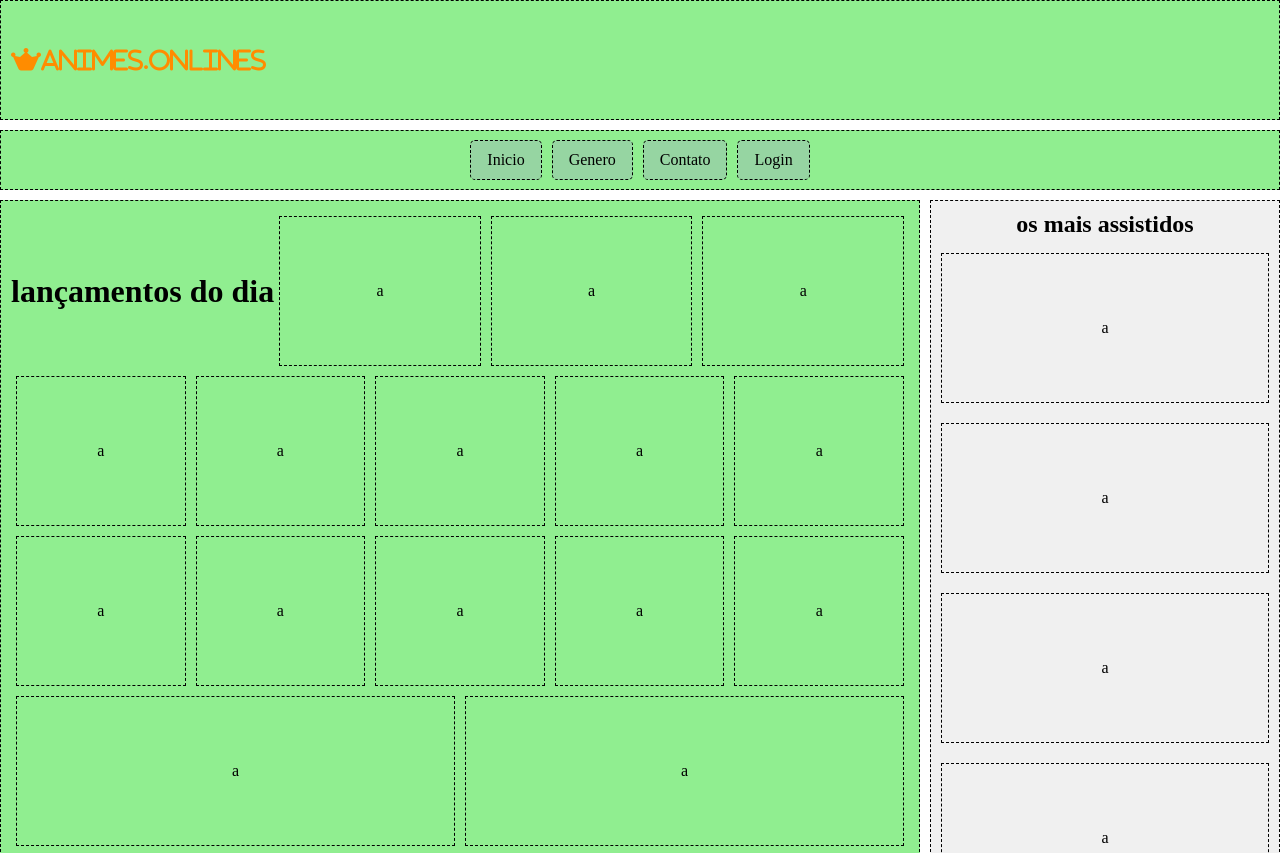
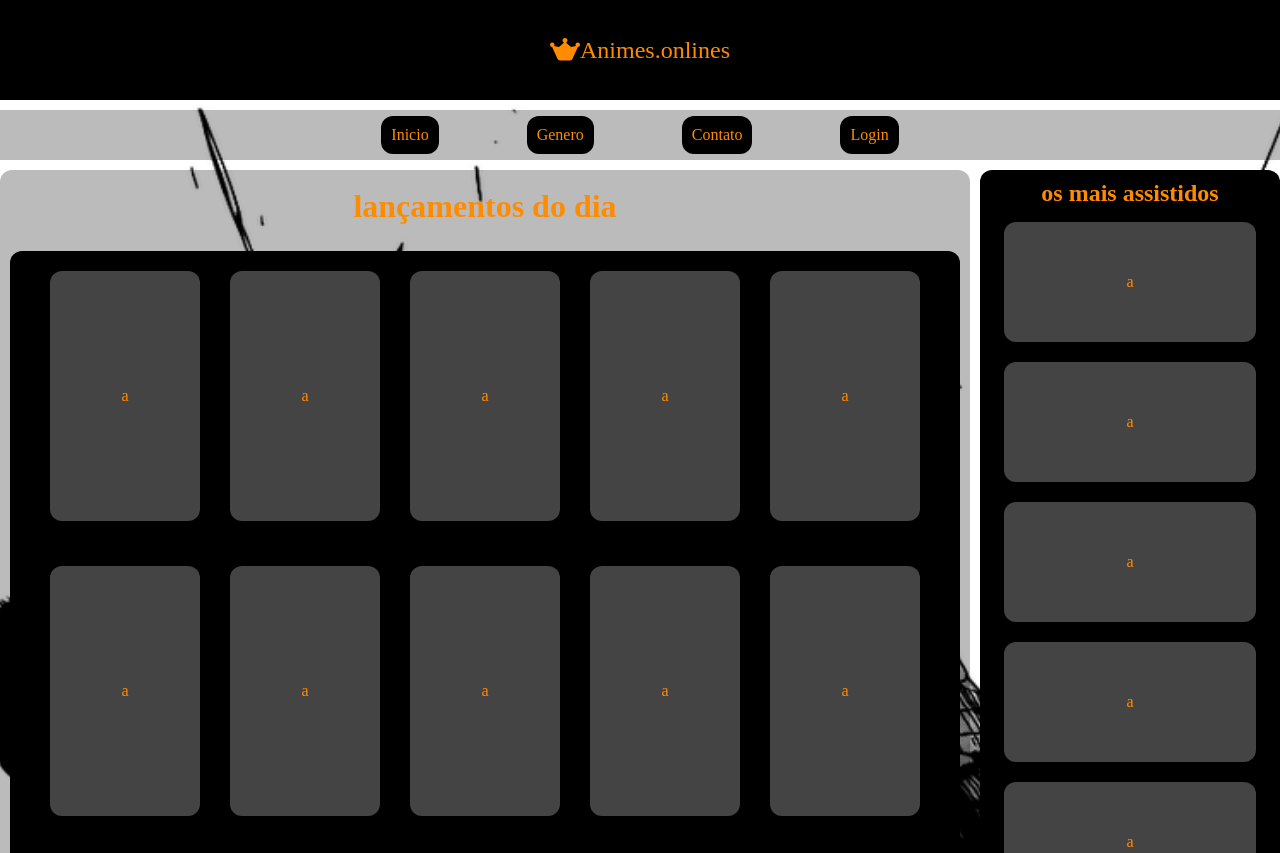
Before and after one commit to ViniciusPacheco67/site-de-animes, a plain HTML site: page index.html in a window 1280 px wide. Shown: the top 853 px of the page. Drawn offline with Linux system fonts and the light colour scheme; a web font is replaced by a local one.

Commit message:
60% do caminho

```diff
--- a/estilo/style.css
+++ b/estilo/style.css
@@ -4,102 +4,177 @@
     box-sizing: border-box;
 }
 
+
 .container {
-    width: 100vw;
-    height: 100vh;
+    width: 100%;
+    height: 100%;
     display: grid;
-    grid-template-rows: 120px 60px 1fr 100px;
-    grid-template-columns: 1fr 350px;
+    grid-template-rows: 100px 50px 1fr 240px;
+    grid-template-columns: 1fr 300px;
     gap: 10px;
+    background: url(../fotos/pjkpojk_7zfb.png);
+    background-position: center;
+    background-repeat: no-repeat;
+    background-size: cover;
+
+    transition: width 0.7s ease, height 0.7s ease;
 }
 
 .caixa {
     display: flex;
-    background-color: lightgreen;
-    border: 1px dashed black;
     padding: 10px;
     align-items: center;
-    justify-content: space-between;
+    justify-content: center;
+
+    transition: width 0.7s ease, height 0.7s ease;
 }
 
 #topo {
+    background-color: rgb(0, 0, 0);
     grid-area: 1 / 1 / 2 / -1;
     font-size: 24px;
-    color: darkorange;
+    color: #ff8c00;
     display: flex;
     align-items: center;
+    cursor: pointer;
+
+    transition: width 0.7s ease, height 0.7s ease;
 }
 #menu {
+    background-color: rgba(0, 0, 0, 0.267);
     grid-area: 2 / 1 / 3 / -1;
     display: flex;
     justify-content: center;
     align-items: center;
+    cursor: pointer;
+
+    transition: width 0.7s ease, height 0.7s ease;
 }
 
 .menu {
     display: flex;
-    gap: 10px;
+    gap: 48px;
+    width: 100%;
+    justify-content: center;
 }
 .menu a {
-    background-color: rgba(158, 183, 184, 0.438);
+    background-color: rgb(0, 0, 0);
     text-decoration: none;
-    color: black;
-    padding: 10px 16px;
-    border: 1px dashed black;
-    border-radius: 5px;
+    color: #ff8c00;;
+    padding: 10px;
+    margin: 0px 20px;
+    border-radius: 12px;
     display: flex;
     align-items: center;
-    justify-content: center;
+
+    transition: width 0.7s ease, height 0.7s ease;
+}
+
+.menu a:hover {
+    background-color: #ff8c00;
+    color: rgb(0, 0, 0);
+
 }
 
 #principal {
+    background-color: rgba(0, 0, 0, 0.267);
     grid-area: 3 / 1 / 4 / 2;
+    grid-template-columns: repeat(5, 1fr);
     display: flex;
     flex-wrap: wrap;
     align-items: center;
+    justify-content: center;
+    cursor: pointer;
+    border-radius: 12px;
+
+    transition: width 0.7s ease, height 0.7s ease;
+}
+
+#principal h1 {
+    color: #ff8c00;
+}
+
+#listagem {
+    height: 95%;
+    width: 100%;
+    background-color: rgb(0, 0, 0);
+    display: flex;
+    flex-wrap: wrap;
+    gap: 20px;
+    margin-top: 10px;
+    border-radius: 12px;
+    align-content: flex-start;
     justify-content: center;
     transition: width 0.7s ease, height 0.7s ease;
 }
 
 .list {
+    background-color: rgba(255, 255, 255, 0.267);
     display: flex;
-    border: 1px dashed black;
-    padding: 10px;
     margin: 5px;
+    color: #ff8c00;
+    margin-top: 20px;
+    border-radius: 12px;
     align-items: center;
+    align-content: flex-start;
     justify-content: center;
-    flex: 1 1 150px; /* torna o item flexível */
-    min-width: 150px;
-    min-height: 150px;
+    flex-grow: 0; /* torna o item flexível */
+    flex-shrink: 1;
+    height: 250px;
+    width: 150px;
+
+    transition: width 0.7s ease, height 0.7s ease;
+}
+
+.list:hover {
+    background-color: rgba(240, 248, 255, 0.452);
+    color: black;
 }
 
 #secundario {
+    background-color: rgb(0, 0, 0);
     grid-area: 3 / 2 / 4 / 3;
     display: flex;
     flex-direction: column;
     gap: 10px;
     padding: 10px;
-    background-color: #f0f0f0;
-    border: 1px dashed black;
+    border-radius: 12px;
     align-items: center;
     justify-content: flex-start;
     overflow-y: auto;
+
+    transition: width 0.7s ease, height 0.7s ease;
+}
+
+#secundario h1 {
+    color: #ff8c00;
 }
 
 .secund {
+    background-color: rgba(255, 255, 255, 0.267);
+    color: #ff8c00;
     display: flex;
-    border: 1px dashed black;
     padding: 10px;
     margin: 5px;
+    border-radius: 12px;
     flex-direction: column;
     align-items: center;
     justify-content: center;
-    min-width: 150px;
-    min-height: 150px;
-    width: 100%;
+    height: 120px;
+    width: 90%;
+
+    transition: width 0.7s ease, height 0.7s ease;
+}
+
+.secund:hover {
+    background-color: rgba(240, 248, 255, 0.452);
+    color: black;
 }
 
 #rodape {
+    background-color: rgb(0, 0, 0);
+    color:#ff8c00;
+    flex-direction: column;
     grid-area: 4 / 1 / 5 / -1;
     display: flex;
     align-items: center;
--- a/index.html
+++ b/index.html
@@ -12,18 +12,20 @@
 <body>
     <div class="container">
         <header class="caixa" id="topo">
-            <i class="fa-solid fa-web-awesome" id="logo">Animes.onlines</i>
+            <i class="fa-solid fa-web-awesome" id="logo"></i>
+            <p>Animes.onlines</p>
         </header>
         <nav class="caixa" id="menu">
             <div class="menu">
                 <a href="" class="link">Inicio</a>
                 <a href="" class="link">Genero</a>
                 <a href="" class="link">Contato</a>
-                <a href="" class="link">Login</a>
+                <a href="tela-de-login/login.html" class="link">Login</a>
             </div>
         </nav>
         <main class="caixa" id="principal">
             <h1>lançamentos do dia</h1>
+            <div id="listagem">
             <div class="list">a</div>
             <div class="list">a</div>
             <div class="list">a</div>
@@ -39,6 +41,18 @@
             <div class="list">a</div>
             <div class="list">a</div>
             <div class="list">a</div>
+            <div class="list">a</div>
+            <div class="list">a</div>
+            <div class="list">a</div>
+            <div class="list">a</div>
+            <div class="list">a</div>
+            <div class="list">a</div>
+            <div class="list">a</div>
+            <div class="list">a</div>
+            <div class="list">a</div>
+            <div class="list">a</div>
+
+            </div>
         </main>
         <aside class="caixa" id="secundario">
             <h1>os mais assistidos</h1>
@@ -52,10 +66,12 @@
             <div class="secund">a</div>
             <div class="secund">a</div>
             <div class="secund">a</div>
-
+            <div class="secund">a</div>
         </aside>
         <footer class="caixa" id="rodape">
-            Rodape
+            &COPY;SITE CRIADO POR VINICIUS PACHECO.
+            <h2>Todos os direitos reservados.</h2>
+            <p>Este site é apenas para fins educacionais e não hospeda nenhum conteúdo.</p>
         </footer>
 
     </div>
--- a/medias/style.css
+++ b/medias/style.css
@@ -1,7 +1,7 @@
 @media (max-width: 768px) {
     .container {
         grid-template-columns: 1fr;
-        grid-template-rows: 120px 60px auto auto 100px;
+        grid-template-rows: 100px 60px auto auto 180px;
     }
 
     #topo {
@@ -11,11 +11,19 @@
     #menu {
         grid-area: 2 / 1 / 3 / 2;
     }
+    #menu a {
+        margin: 0px ;
+    }
 
     #principal {
         grid-area: 3 / 1 / 4 / 2;
         flex-wrap: wrap;
         justify-content: center;
+    }
+
+    #listagem  {
+        height: 100%;
+        width: 100%;
     }
 
     #secundario {
@@ -25,6 +33,7 @@
         justify-content: center;
         align-items: center;
         overflow-x: auto;
+        display: none;
     }
 
     .secund {
@@ -35,5 +44,7 @@
 
     #rodape {
         grid-area: 5 / 1 / 6 / 2;
+        text-align: center;
+        font-size: 14px;
     }
 }
```
Also changed, not shown: fotos/pjkpojk_7zfb.png (added).
